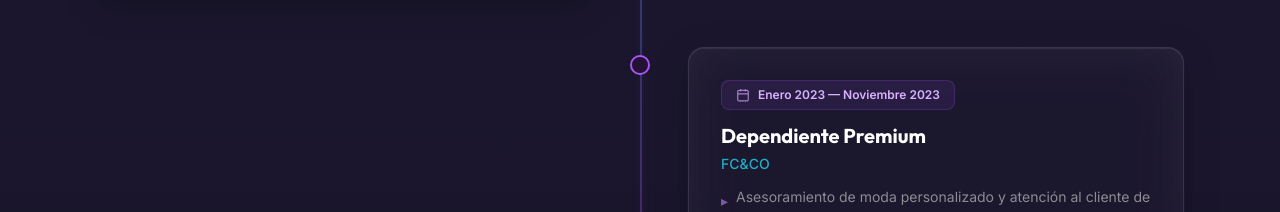
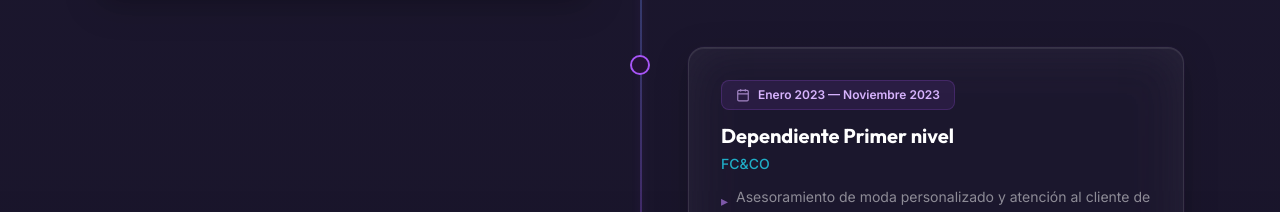
Before and after one commit to alonsoarriaza/Mi-portafolios, a React (Vite) app in the folder portafolio-app/: page / in a window 1280 px wide. Shown: the part 3062-3274 px from the top of the page. Built offline with nearby package versions, Linux system fonts and the light colour scheme.

Commit message:
añadido de palabras

```diff
--- a/portafolio-app/src/App.jsx
+++ b/portafolio-app/src/App.jsx
@@ -55,7 +55,7 @@ const EXPERIENCE = [
   },
   {
     year: "Enero 2023 — Noviembre 2023",
-    role: "Dependiente Premium",
+    role: "Dependiente Primer nivel",
     company: "FC&CO",
     description: [
       "Asesoramiento de moda personalizado y atención al cliente de alto nivel, representando firmas internacionales de primer nivel (Armani, Calvin Klein, Lacoste, Hugo Boss, etc.) y garantizando una experiencia de compra exclusiva.",
```
